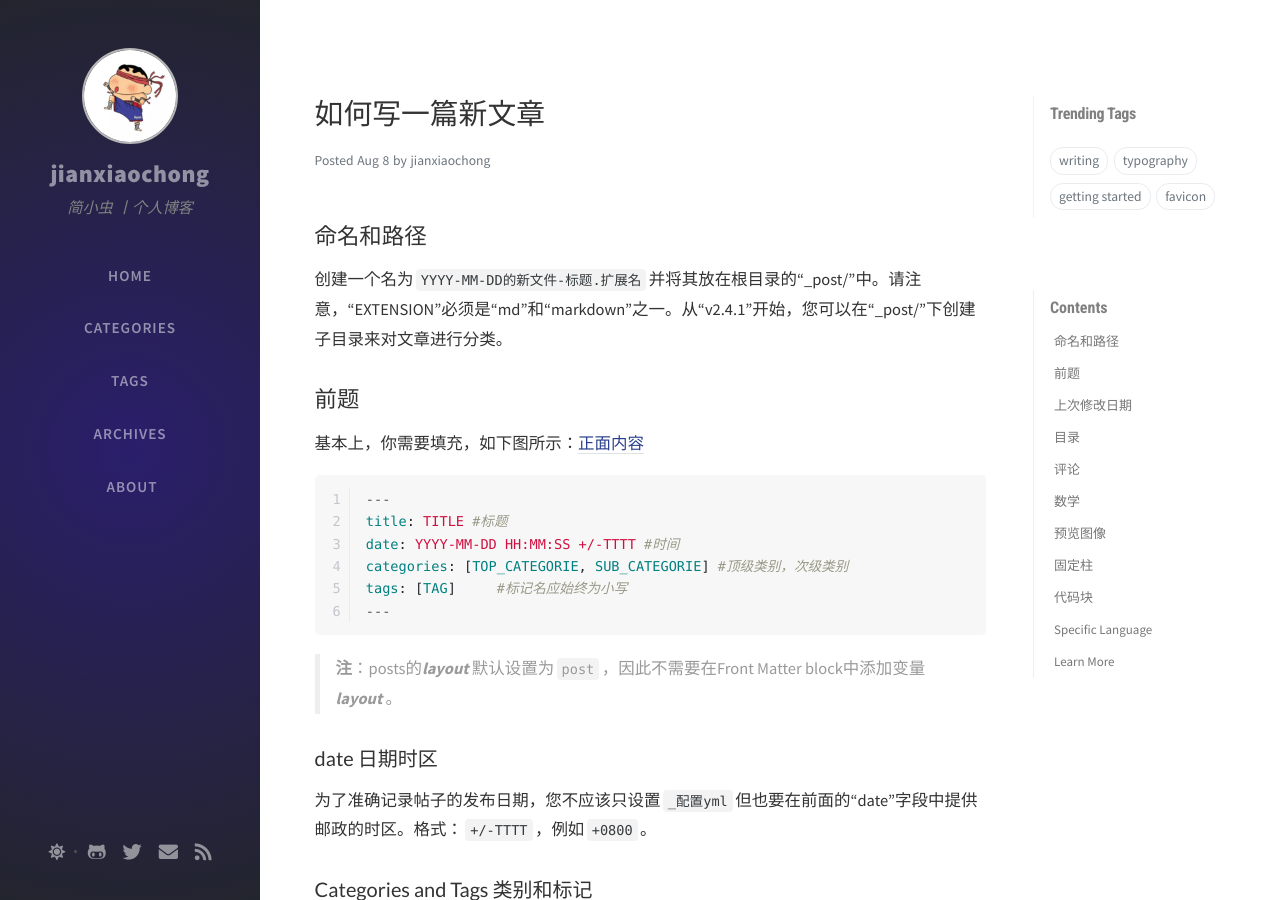
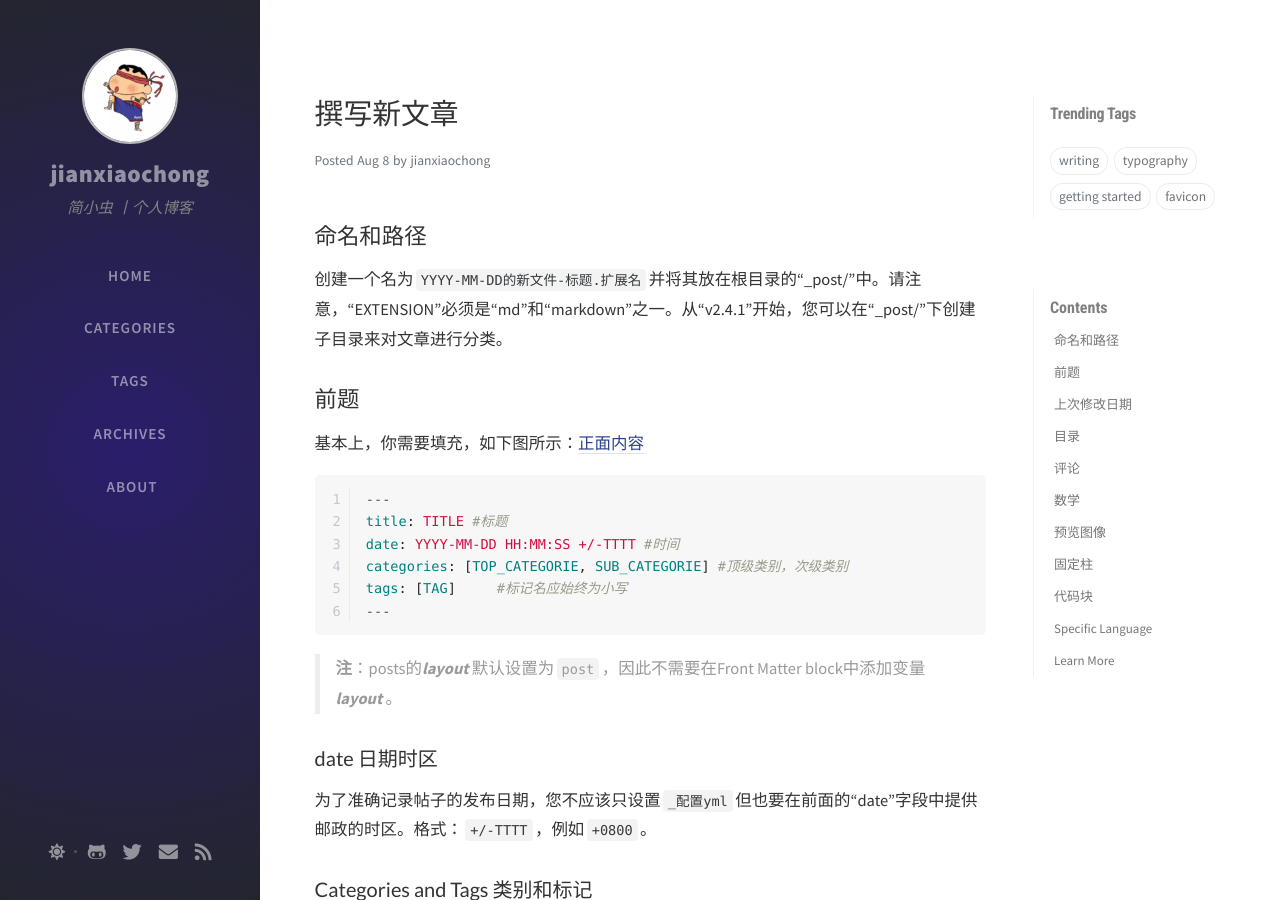
Before and after one commit to jianxiaochong/jianxiaochong.github.io, a Jekyll site: the page built from _posts/2019-08-08-write-a-new-post.md, in a window 1280 px wide and 900 px high. Built offline with Jekyll 4.4.1, drawn with Linux system fonts in a browser that asks for light colours; nearby versions of some CDN libraries; comment, search, counter and statistics services are not loaded.

Commit message:
Update 2019-08-08-write-a-new-post.md

```diff
--- a/_posts/2019-08-08-write-a-new-post.md
+++ b/_posts/2019-08-08-write-a-new-post.md
@@ -1,9 +1,12 @@
 ---
-title: 如何写一篇新文章
+
+title: 撰写新文章
 author: jianxiaochong
 date: 2020-08-08 14:10:00 +0800
 categories: [Blogging, Tutorial]
 tags: [writing]
+math: true
+
 ---
 
 ## 命名和路径
```
